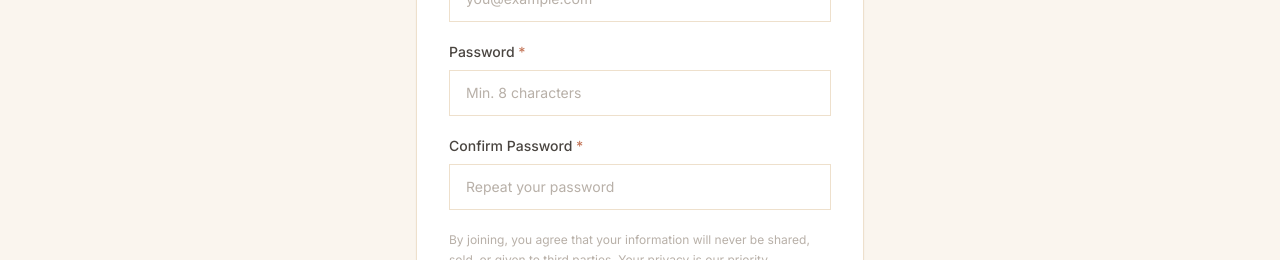
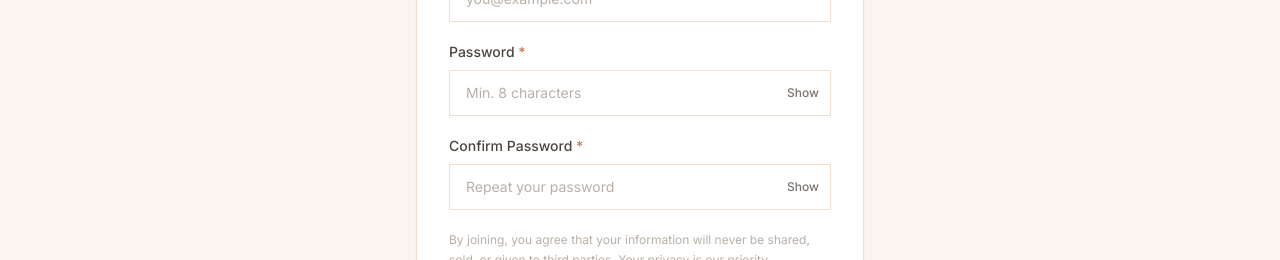
Before and after one commit to GooferG/universally-us, a Next.js app: page /register in a window 1280 px wide. Shown: the part 540-800 px from the top of the page. Built offline with nearby package versions, Linux system fonts and the light colour scheme; no server answers.

Commit message:
Updated the login/signup password section

```diff
--- a/src/app/login/page.tsx
+++ b/src/app/login/page.tsx
@@ -12,6 +12,7 @@ function LoginForm() {
   const callbackUrl = searchParams.get("callbackUrl") ?? "/";
 
   const [formData, setFormData] = useState({ login: "", password: "" });
+  const [showPassword, setShowPassword] = useState(false);
   const [loading, setLoading] = useState(false);
   const [error, setError] = useState<string | null>(null);
 
@@ -104,16 +105,27 @@ function LoginForm() {
               Forgot password?
             </Link>
           </div>
+          <div className="relative">
             <input
               id="password"
               name="password"
-            type="password"
+              type={showPassword ? "text" : "password"}
               required
               value={formData.password}
               onChange={handleChange}
-            className="w-full px-4 py-3 border border-[#EEE0CC] text-[#2D2A27] placeholder-[#B8B0A8] text-sm focus:outline-none focus:border-[#C4775A] focus:ring-1 focus:ring-[#C4775A]/30 transition-colors"
-            placeholder="••••••••"
+              className="w-full px-4 py-3 pr-20 border border-[#EEE0CC] text-[#2D2A27] placeholder-[#B8B0A8] text-sm focus:outline-none focus:border-[#C4775A] focus:ring-1 focus:ring-[#C4775A]/30 transition-colors"
+              placeholder="********"
             />
+            <button
+              type="button"
+              onClick={() => setShowPassword((prev) => !prev)}
+              className="absolute right-3 top-1/2 -translate-y-1/2 text-xs font-medium text-[#7A7470] hover:text-[#C4775A] transition-colors"
+              aria-label={showPassword ? "Hide password" : "Show password"}
+              aria-pressed={showPassword}
+            >
+              {showPassword ? "Hide" : "Show"}
+            </button>
+          </div>
         </div>
 
         <button
--- a/src/app/register/page.tsx
+++ b/src/app/register/page.tsx
@@ -13,6 +13,8 @@ export default function RegisterPage() {
     password: "",
     confirmPassword: "",
   });
+  const [showPassword, setShowPassword] = useState(false);
+  const [showConfirmPassword, setShowConfirmPassword] = useState(false);
   const [status, setStatus] = useState<Status>("idle");
   const [error, setError] = useState<string | null>(null);
 
@@ -167,32 +169,54 @@ export default function RegisterPage() {
                 <label htmlFor="password" className="block text-sm font-medium text-[#4A4540] mb-2">
                   Password <span className="text-[#C4775A]">*</span>
                 </label>
+                <div className="relative">
                   <input
                     id="password"
                     name="password"
-                  type="password"
+                    type={showPassword ? "text" : "password"}
                     required
                     minLength={8}
                     value={formData.password}
                     onChange={handleChange}
-                  className="w-full px-4 py-3 border border-[#EEE0CC] text-[#2D2A27] placeholder-[#B8B0A8] text-sm focus:outline-none focus:border-[#C4775A] focus:ring-1 focus:ring-[#C4775A]/30 transition-colors"
+                    className="w-full px-4 py-3 pr-20 border border-[#EEE0CC] text-[#2D2A27] placeholder-[#B8B0A8] text-sm focus:outline-none focus:border-[#C4775A] focus:ring-1 focus:ring-[#C4775A]/30 transition-colors"
                     placeholder="Min. 8 characters"
                   />
+                  <button
+                    type="button"
+                    onClick={() => setShowPassword((prev) => !prev)}
+                    className="absolute right-3 top-1/2 -translate-y-1/2 text-xs font-medium text-[#7A7470] hover:text-[#C4775A] transition-colors"
+                    aria-label={showPassword ? "Hide password" : "Show password"}
+                    aria-pressed={showPassword}
+                  >
+                    {showPassword ? "Hide" : "Show"}
+                  </button>
+                </div>
               </div>
               <div>
                 <label htmlFor="confirmPassword" className="block text-sm font-medium text-[#4A4540] mb-2">
                   Confirm Password <span className="text-[#C4775A]">*</span>
                 </label>
+                <div className="relative">
                   <input
                     id="confirmPassword"
                     name="confirmPassword"
-                  type="password"
+                    type={showConfirmPassword ? "text" : "password"}
                     required
                     value={formData.confirmPassword}
                     onChange={handleChange}
-                  className="w-full px-4 py-3 border border-[#EEE0CC] text-[#2D2A27] placeholder-[#B8B0A8] text-sm focus:outline-none focus:border-[#C4775A] focus:ring-1 focus:ring-[#C4775A]/30 transition-colors"
+                    className="w-full px-4 py-3 pr-20 border border-[#EEE0CC] text-[#2D2A27] placeholder-[#B8B0A8] text-sm focus:outline-none focus:border-[#C4775A] focus:ring-1 focus:ring-[#C4775A]/30 transition-colors"
                     placeholder="Repeat your password"
                   />
+                  <button
+                    type="button"
+                    onClick={() => setShowConfirmPassword((prev) => !prev)}
+                    className="absolute right-3 top-1/2 -translate-y-1/2 text-xs font-medium text-[#7A7470] hover:text-[#C4775A] transition-colors"
+                    aria-label={showConfirmPassword ? "Hide password" : "Show password"}
+                    aria-pressed={showConfirmPassword}
+                  >
+                    {showConfirmPassword ? "Hide" : "Show"}
+                  </button>
+                </div>
               </div>
 
               <p className="text-xs text-[#B8B0A8] leading-relaxed">
--- a/src/components/Comments.tsx
+++ b/src/components/Comments.tsx
@@ -86,7 +86,7 @@ export default function Comments({ postId, initialComments }: CommentsProps) {
             <CommentItem
               key={comment.id}
               comment={comment}
-              canDelete={!!wpUserId && comment.author === wpUserId}
+              canDelete={!!wpUserId && Number(comment.author) === Number(wpUserId)}
               onDelete={handleDelete}
             />
           ))}
--- a/src/lib/api.ts
+++ b/src/lib/api.ts
@@ -222,7 +222,7 @@ export async function deleteComment(
   wpToken: string
 ): Promise<{ ok: boolean; error?: string }> {
   try {
-    const res = await fetch(`${BASE_URL}/comments/${commentId}?force=true`, {
+    const res = await fetch(`${BASE_URL}/comments/${commentId}`, {
       method: "DELETE",
       headers: { Authorization: `Bearer ${wpToken}` },
     });
```
Lines whose indentation alone changed are shown as unchanged.
